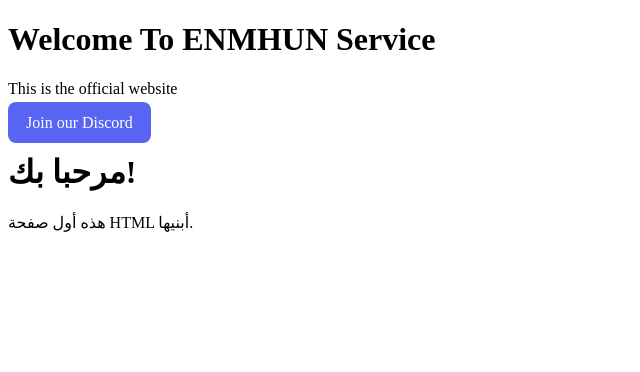
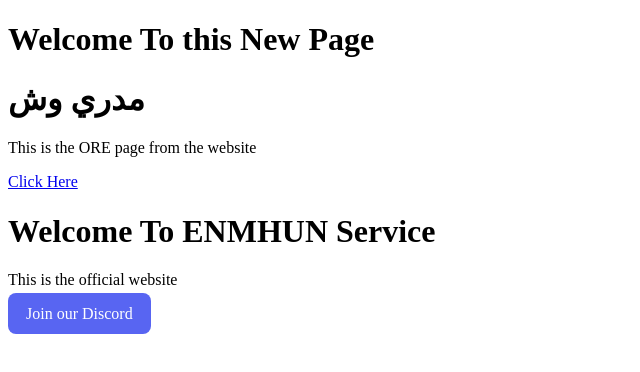
Before and after one commit to fcr407-sys/fcr407-sys.github.io, a plain HTML site: page index.html in a window 1280 px wide. Shown: the whole page, without its empty margins (0-640 px from the left). Drawn offline with Linux system fonts and the light colour scheme.

Commit message:
Update index.html

```diff
--- a/index.html
+++ b/index.html
@@ -1,8 +1,13 @@
 <!DOCTYPE html>
 <html>
 <head>
-  <title>صفحتي الأولى</title>
+  <title>لقد تعرضت للهاك يا نوب</title>
 </head>
+<body>
+  <h1>Welcome To this New Page</h1>
+    <h1>مدري وش</h1>
+  <p>This is the ORE page from the website</p>
+<a href="https://www.youtube.com/watch?v=dQw4w9WgXcQ">Click Here</a>
 <h1>Welcome To ENMHUN Service</h1>
 <p>This is the official website</p>
 
@@ -13,7 +18,4 @@
 Join our Discord
 </a>
 
-  <h1>مرحبا بك!</h1>
-  <p>هذه أول صفحة HTML أبنيها.</p>
-</body>
 </html>
```
